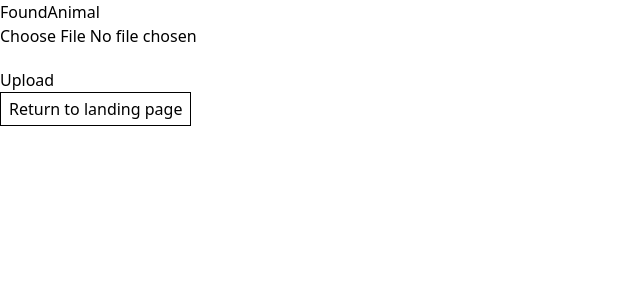
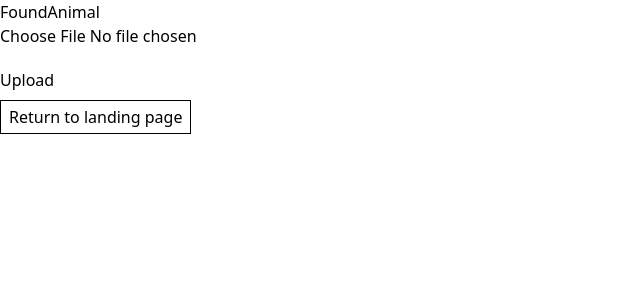
Before and after one commit to femnixx/RandomRepo, a React (Vite) app: page /found in a window 1280 px wide. Shown: the top 300 px of the page, without its empty margins (0-640 px from the left). Built offline with nearby package versions, Linux system fonts and the light colour scheme.

Commit message:
Added the function to the button to return to landing page

```diff
--- a/src/frontend/FoundAnimal.tsx
+++ b/src/frontend/FoundAnimal.tsx
@@ -54,7 +54,7 @@ const FoundAnimal = () => {
         <input type="file" onChange={onFilechange} />
         <button onClick={onFileUpload} className='flex pt-5'>Upload</button>
         <div className='flex '>
-            <button className='border-1 px-2 py-1'>Return to landing page</button>
+            <button onClick={handleNavigation} className=' hover:cursor-pointer mt-2 border-1 px-2 py-1'>Return to landing page</button>
         </div>
       </div>
     </div>
```
